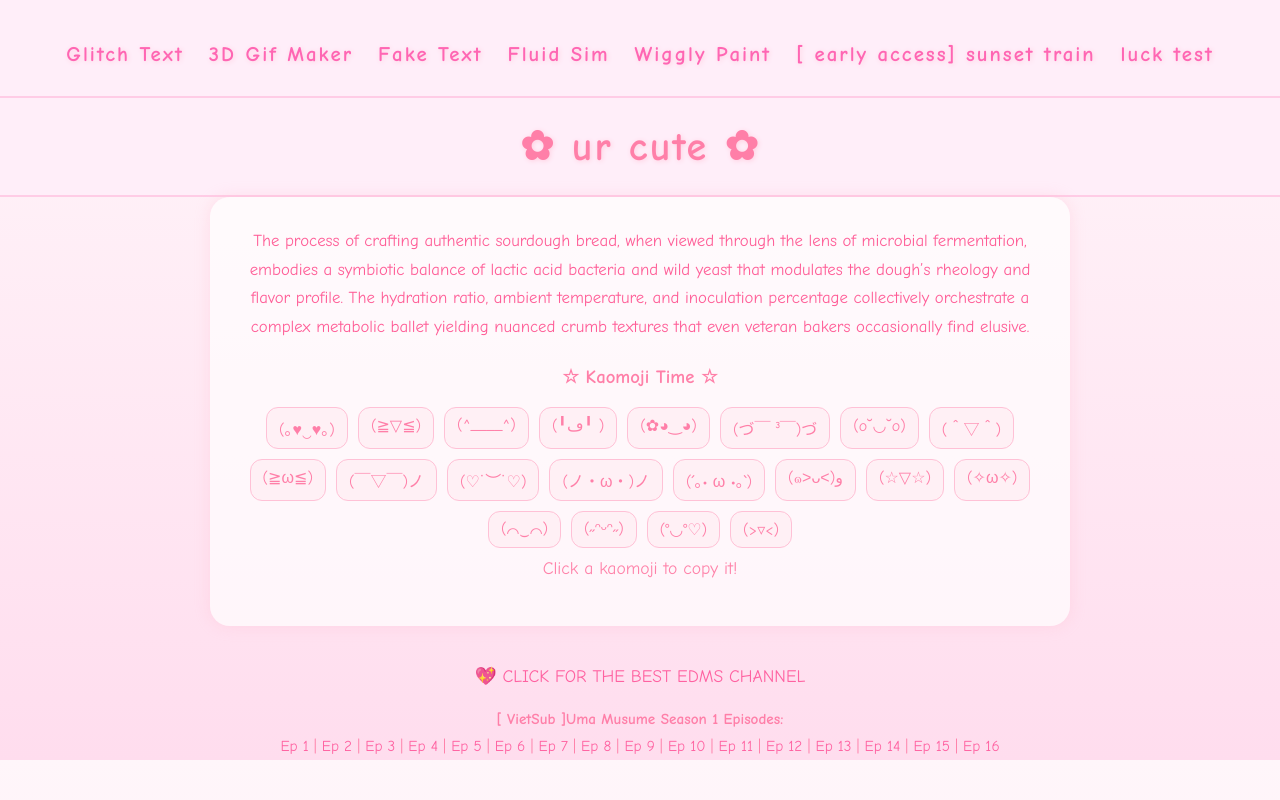
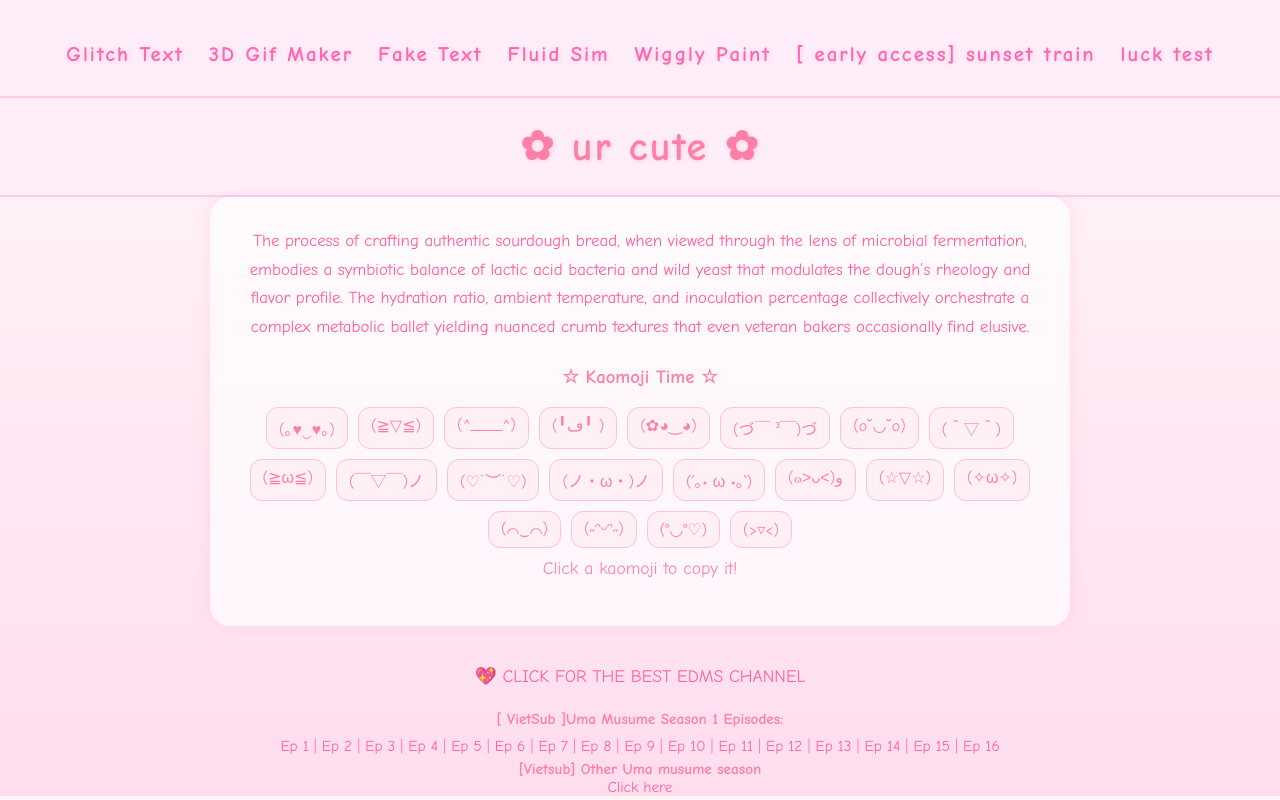
Before and after one commit to miuthebest/cute-web-about-cute-stuff, a plain HTML site: page index.html in a window 1280 px wide. Drawn offline with Linux system fonts and the light colour scheme.

Commit message:
Update index.html
added uma

```diff
--- a/index.html
+++ b/index.html
@@ -188,6 +188,9 @@
     <a href="https://drive.google.com/file/d/13IMha9kC4NrXMqf452Od5CwqDyZ8L3xe/view" target="_blank">Ep 15</a> |
     <a href="https://drive.google.com/file/d/1zj25k1VTlk687jiMBwCZiLmwQgBmksA3/view" target="_blank">Ep 16</a>
   </div>
+  <div class="other list">
+      <b>[Vietsub] Other Uma musume season </b><br>
+      <a href="https://ani4u.org/?s=uma+musume"> Click here </a>
 </footer>
 
 <script>
```
